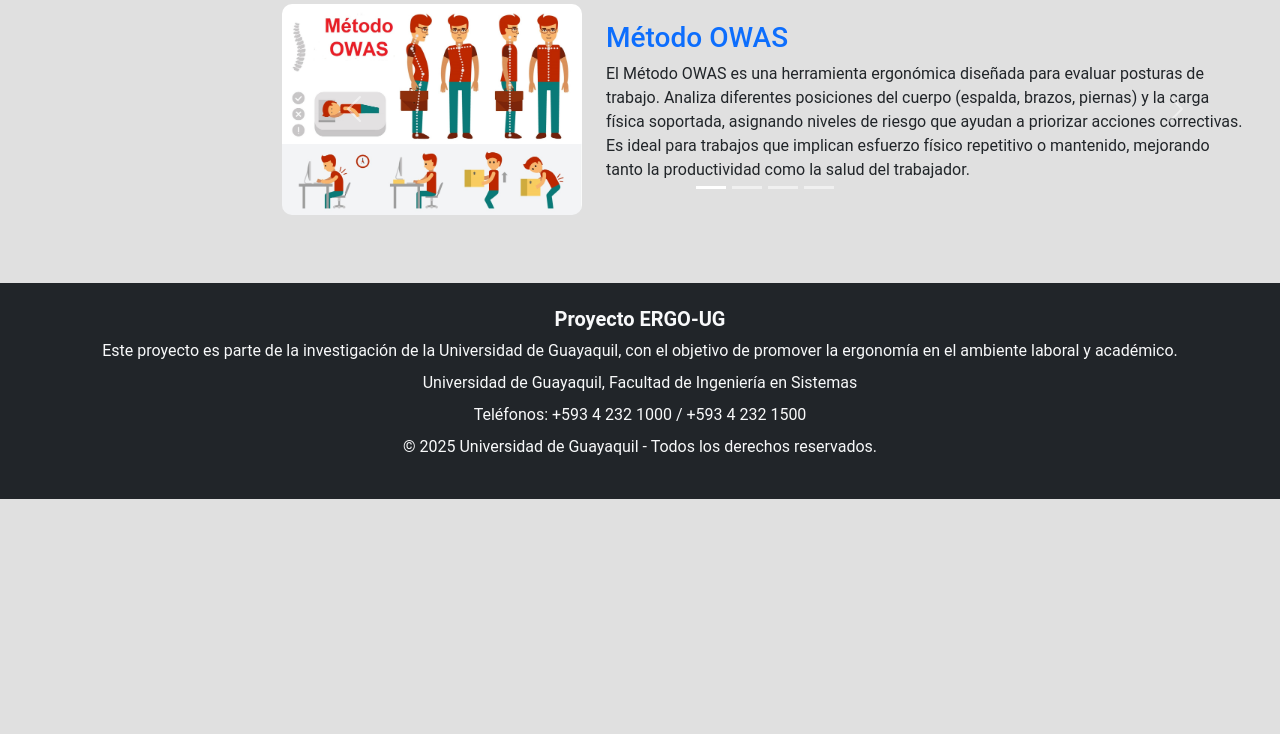
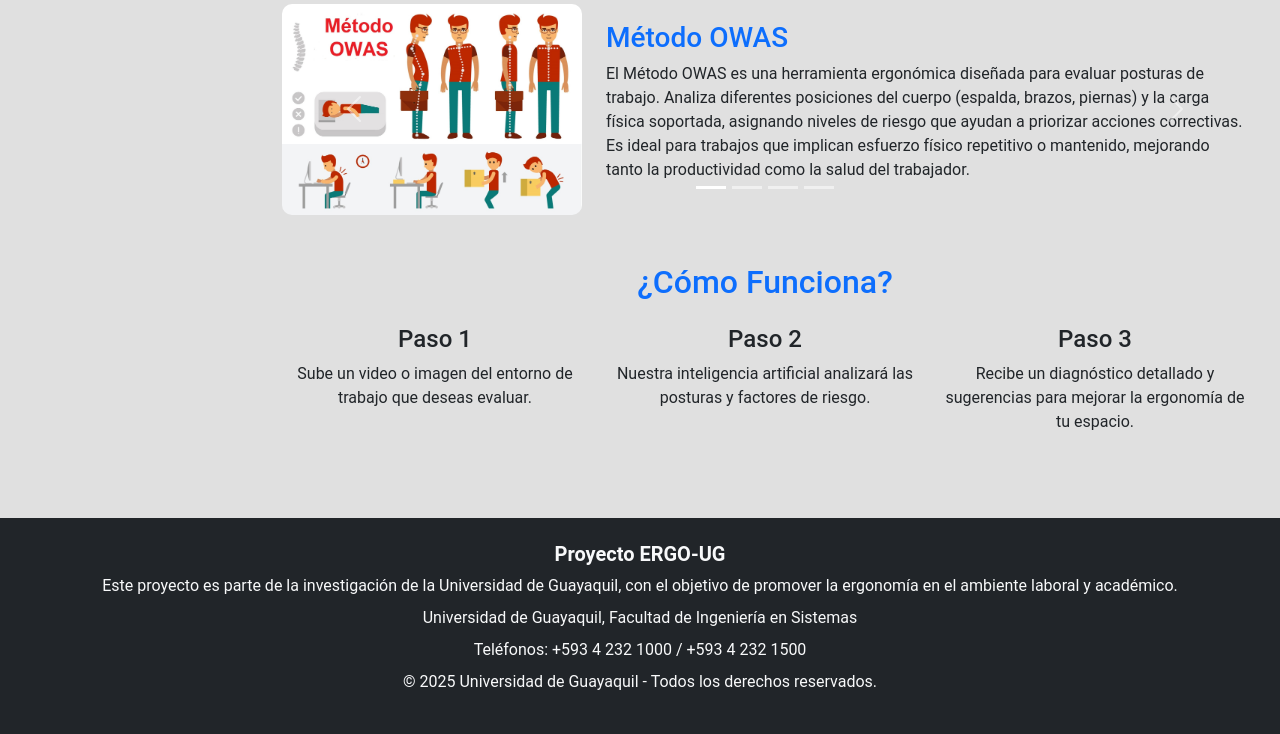
Before and after one commit to NandoS19/frontergoug, a Flask app: template ergor/templates/index.html in a window 1280 px wide. Shown: the part 995-1729 px from the top of the page. Before the commit the page ends 1494 px from the top, so only its background shows below. Run offline with Flask 3, Linux system fonts and the light colour scheme; the template is opened without the code that fills it, so the values that code supplies are empty; some libraries are stand-ins or nearby versions.

Commit message:
Update index.html

```diff
--- a/ergor/templates/index.html
+++ b/ergor/templates/index.html
@@ -5,44 +5,43 @@
 <section class="container mt-5" {{ value }}>
     <div class="row align-items-center">
         <div class="col-md-6 py-5" style="margin-top: 50px;">
-            <h1 class="display-4 fst-italic text-primary">
+            <h1 class="display-4 fst-italic text-primary" data-aos="fade-up">
                 {% block title %}Bienvenido a ERGO-UG{% endblock %}
             </h1>
-            <p class="lead text-muted">
+            <p class="lead text-muted" data-aos="fade-up" data-aos-delay="200">
                 Aquí podrás evaluar distintos métodos ergonómicos para mejorar tu calidad de vida. Nuestra plataforma es
                 fácil de usar y te permite poner a prueba la precisión de las inteligencias artificiales generativas para
                 evaluar riesgos ergonómicos.
             </p>
-            <p>
+            <p data-aos="fade-up" data-aos-delay="400">
                 Para empezar, simplemente haz clic en el botón "Evaluar" y comienza el proceso paso a paso. Puedes incluir
                 videos para que nuestra aplicación web realice un análisis en conjunto con inteligencias artificiales
                 generativas, obtener un diagnóstico y un plan de mejora, además de valorar los resultados obtenidos.
             </p>
-            <p>¡Únete a nuestra comunidad hoy y comienza a disfrutar de los beneficios de ERGO-UG!</p>
+            <p data-aos="fade-up" data-aos-delay="600">¡Únete a nuestra comunidad hoy y comienza a disfrutar de los beneficios de ERGO-UG!</p>
             {% if g.user %}
-            <a href="{{ url_for('auth.upload', id=g.user.user_id) }}" class="btn btn-primary btn-lg mt-3 shadow-sm" style="border-radius: 30px;">
+            <a href="{{ url_for('auth.upload', id=g.user.user_id) }}" class="btn btn-primary btn-lg mt-3 shadow-sm custom-btn" data-aos="fade-up" data-aos-delay="800">
                 Evaluar
             </a>
             {% else %}
-            <p class="text-warning mt-3" style="font-size: 1.5rem; font-weight: bold; color: #FF5733; text-align: center;">
+            <p class="text-warning mt-3" style="font-size: 1.5rem; font-weight: bold; color: #FF5733; text-align: center;" data-aos="fade-up" data-aos-delay="800">
                 ¡Por favor, inicia sesión para comenzar a evaluar!
             </p>
-            <a href="{{ url_for('auth.login') }}" class="btn btn-secondary btn-lg mt-3 shadow-sm" style="border-radius: 30px; padding: 15px 40px; font-size: 1.25rem;">
+            <a href="{{ url_for('auth.login') }}" class="btn btn-secondary btn-lg mt-3 shadow-sm custom-btn" style="border-radius: 30px; padding: 15px 40px; font-size: 1.25rem;" data-aos="fade-up" data-aos-delay="1000">
                 Iniciar Sesión
             </a>
             {% endif %}
         </div>
         <div class="col-md-5" style="margin-top: 50px; margin-left: 30px;">
-            <img src="{{ url_for('static', filename='img/ergoug.jpg') }}" alt="Imagen de bienvenida" class="img-fluid"
-                style="width: 100%; height: auto; object-fit: cover; border-radius: 15px;">
+            <img src="{{ url_for('static', filename='img/ergoug.jpg') }}" alt="Imagen de bienvenida" class="img-fluid" style="width: 100%; height: auto; object-fit: cover; border-radius: 15px;" data-aos="fade-left">
         </div>
     </div>
 </section>
 
 <!-- Sección de métodos de evaluación -->
 <section class="container mt-5">
-    <h2 class="text-center text-primary mb-4">Nuestros Métodos de Evaluación</h2>
-    <div id="metodosCarousel" class="carousel slide" data-bs-ride="carousel">
+    <h2 class="text-center text-primary mb-4" data-aos="fade-up">Nuestros Métodos de Evaluación</h2>
+    <div id="metodosCarousel" class="carousel slide" data-bs-ride="carousel" data-aos="fade-up" data-aos-delay="200">
         <!-- Indicadores del carrusel -->
         <div class="carousel-indicators">
             <button type="button" data-bs-target="#metodosCarousel" data-bs-slide-to="0" class="active" aria-current="true" aria-label="Slide 1"></button>
@@ -129,5 +128,23 @@
         </button>
     </div>
 </section>
+<!-- Sección Cómo Funciona -->
+<section class="container mt-5" id="como-funciona">
+    <h2 class="text-center text-primary mb-4" data-aos="fade-up">¿Cómo Funciona?</h2>
+    <div class="row text-center">
+        <div class="col-md-4" data-aos="fade-up" data-aos-delay="200">
+            <h4>Paso 1</h4>
+            <p>Sube un video o imagen del entorno de trabajo que deseas evaluar.</p>
+        </div>
+        <div class="col-md-4" data-aos="fade-up" data-aos-delay="400">
+            <h4>Paso 2</h4>
+            <p>Nuestra inteligencia artificial analizará las posturas y factores de riesgo.</p>
+        </div>
+        <div class="col-md-4" data-aos="fade-up" data-aos-delay="600">
+            <h4>Paso 3</h4>
+            <p>Recibe un diagnóstico detallado y sugerencias para mejorar la ergonomía de tu espacio.</p>
+        </div>
+    </div>
+</section>
 
 {% endblock %}
```
